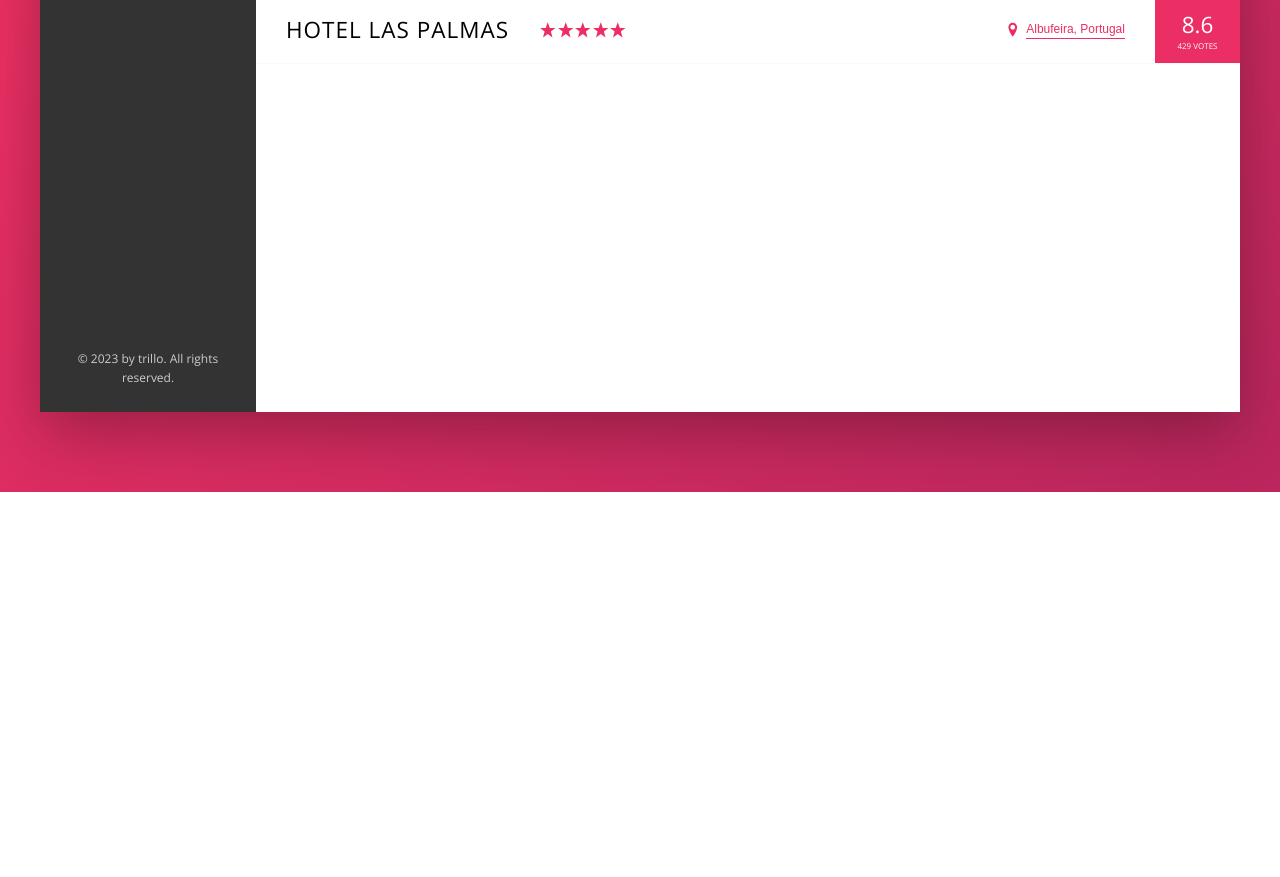
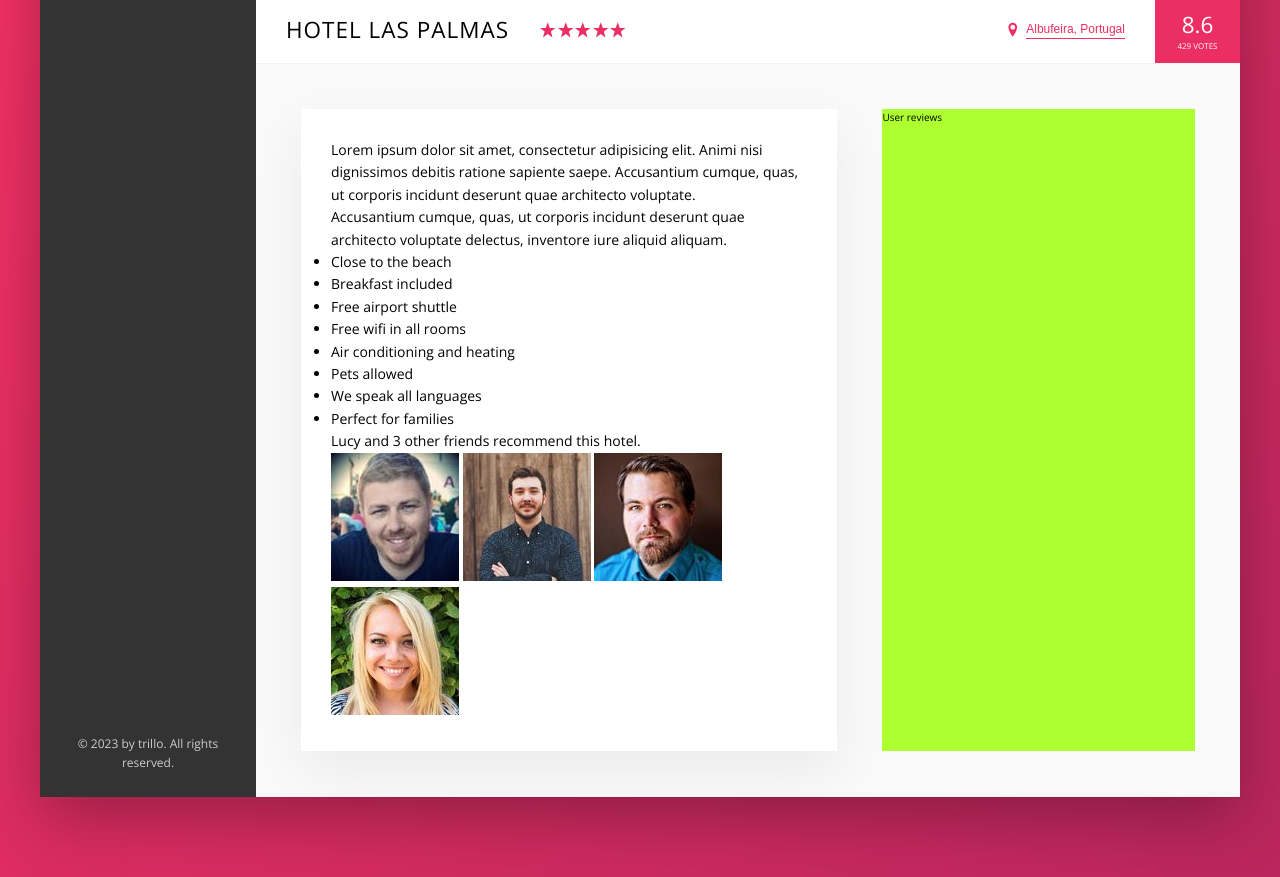
Before and after one commit to crazypokerk/CSS-Trillo-Project, a website: page index.html in a window 1280 px wide. Shown: the part 538-1415 px from the top of the page. Before the commit the page ends 1030 px from the top, so only its background shows below. Drawn offline with nearby package versions, Linux system fonts and the light colour scheme.

Commit message:
Building the Description Section Part 1

```diff
--- a/index.html
+++ b/index.html
@@ -129,6 +129,40 @@
 							<div class="overview__rating-count">429 votes</div>
 						</div>
 					</div>
+
+					<div class="detail">
+						<div class="description">
+							<p class="paragraph">
+								Lorem ipsum dolor sit amet, consectetur adipisicing elit. Animi nisi dignissimos debitis
+								ratione sapiente saepe. Accusantium cumque, quas, ut corporis incidunt deserunt quae
+								architecto voluptate.
+							</p>
+							<p class="paragraph">
+								Accusantium cumque, quas, ut corporis incidunt deserunt quae architecto voluptate
+								delectus, inventore iure aliquid aliquam.
+							</p>
+							<ul class="list">
+								<li class="list__item">Close to the beach</li>
+								<li class="list__item">Breakfast included</li>
+								<li class="list__item">Free airport shuttle</li>
+								<li class="list__item">Free wifi in all rooms</li>
+								<li class="list__item">Air conditioning and heating</li>
+								<li class="list__item">Pets allowed</li>
+								<li class="list__item">We speak all languages</li>
+								<li class="list__item">Perfect for families</li>
+							</ul>
+							<div class="recommend">
+								<p class="recommend__count">Lucy and 3 other friends recommend this hotel.</p>
+								<div class="recommend__friends">
+									<img src="img/user-3.jpg" alt="Friend 1" class="recommend__photo" />
+									<img src="img/user-4.jpg" alt="Friend 2" class="recommend__photo" />
+									<img src="img/user-5.jpg" alt="Friend 3" class="recommend__photo" />
+									<img src="img/user-6.jpg" alt="Friend 4" class="recommend__photo" />
+								</div>
+							</div>
+						</div>
+						<div class="user-reviews">User reviews</div>
+					</div>
 				</main>
 			</div>
 		</div>
--- a/sass/_base.scss
+++ b/sass/_base.scss
@@ -46,6 +46,9 @@ Grey dark 3: #999
 	--color-grey-dark-3: #999;
 
 	--shadow-dark: 0 2rem 6rem rgba(0, 0, 0, 0.3);
+	--shadow-light: 0 2rem 5rem rgba(0, 0, 0, 0.06);
+
+	--line: 1px solid var(--color-grey-light-2);
 }
 
 * {
--- a/sass/_components.scss
+++ b/sass/_components.scss
@@ -188,7 +188,7 @@
 .overview {
 	display: flex;
 	align-items: center;
-	border-bottom: 1px solid var(--color-grey-light-1);
+	border-bottom: var(--line);
 
 	&__heading {
 		font-size: 2.25rem;
--- a/sass/_layout.scss
+++ b/sass/_layout.scss
@@ -11,7 +11,7 @@
 	font-size: 1.4rem;
 	height: 7rem;
 	background-color: #fff;
-	border-bottom: 1px solid var(--color-grey-light-1);
+	border-bottom: var(--line);
 	display: flex;
 	justify-content: space-between;
 	align-items: center;
@@ -33,6 +33,27 @@
 .hotel-view {
 	background-color: #fff;
 	// test
-	height: 80rem;
 	flex: 1;
 }
+
+.detail {
+	display: flex;
+	padding: 4.5rem;
+	background-color: var(--color-grey-light-1);
+	border-bottom: var(--line);
+}
+
+.description {
+	font-size: 1.4rem;
+	background-color: #fff;
+
+	flex: 0 0 60%;
+	margin-right: 4.5rem;
+	box-shadow: var(--shadow-light);
+	padding: 3rem;
+}
+
+.user-reviews {
+	background-color: greenyellow;
+	flex: 1;
+}
```
Also changed, not shown: css/style.css.
